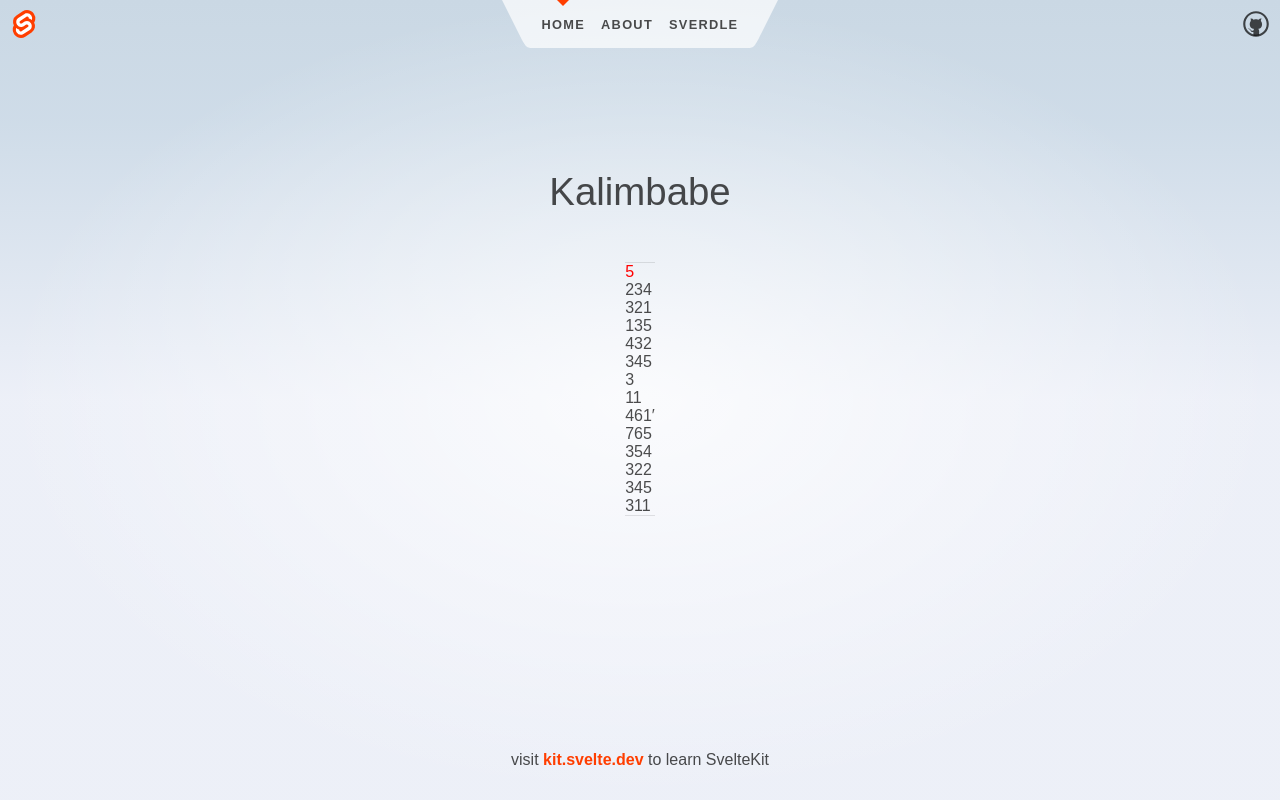
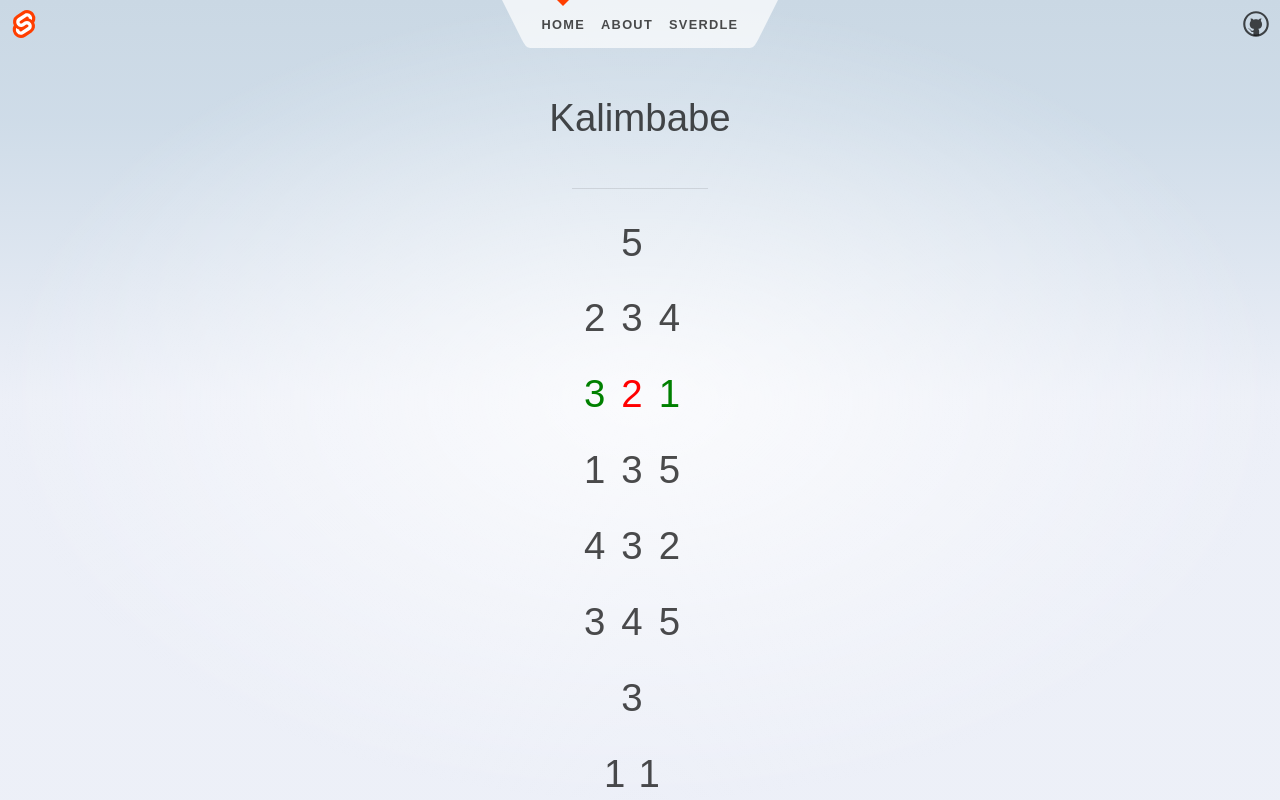
Before and after one commit to jammaloo/kalimbabe, a SvelteKit app: page / in a window 1280 px wide. Shown: the top 800 px of the page. Built offline with nearby package versions, Linux system fonts and the light colour scheme.

Commit message:
feat: line and note tracking

```diff
--- a/src/routes/+page.svelte
+++ b/src/routes/+page.svelte
@@ -18,6 +18,9 @@
 `.trim();
 
 let counter = 0;
+setInterval?.(() => {
+	counter++;
+}, 1000);
 </script>
 
 <svelte:head>
--- a/src/routes/Notes.svelte
+++ b/src/routes/Notes.svelte
@@ -4,27 +4,33 @@
 
 	let noteIndex = 0;
 	const notesStruct = notes.split('\n').map((note) => {
-		return note.split(' ').map((n) => ({
+		const noteLine = note.split(' ').map((n) => ({
 			index: noteIndex++,
 			note: n
 		}));
+		const startNoteIndex = noteLine[0]?.index || 0;
+		const endNoteIndex = noteIndex;
+		return {
+			start: startNoteIndex,
+			end: endNoteIndex,
+			notes: noteLine,
+		}
 	});
+	console.log('noteStruct', notesStruct);
 	let maxIndex = noteIndex;
 </script>
 
-<div class="counter">
 
-	<div class="notes">
-		{#each notesStruct as noteLine}
-			<div class="noteLine">
-				{#each noteLine as note}
-					<span class={`note ${(currentPosition % maxIndex) === note.index && 'highlighted'}`}>
+<div class="notes">
+	{#each notesStruct as noteLine}
+		<h1 class="noteLine {noteLine.start <= (currentPosition % maxIndex) && noteLine.end > (currentPosition % maxIndex) ? 'highlighted' : ''}">
+			{#each noteLine.notes as note}
+					<span class={`note ${(currentPosition % maxIndex) === note.index ? 'highlighted' : ''}`}>
 						{note.note}
 					</span>
-				{/each}
-			</div>
-		{/each}
-	</div>
+			{/each}
+		</h1>
+	{/each}
 </div>
 
 <style>
@@ -32,67 +38,15 @@
 		border-top: 1px solid rgba(0, 0, 0, 0.1);
 		border-bottom: 1px solid rgba(0, 0, 0, 0.1);
 		margin: 1rem 0;
+		height: 100%;
+		letter-spacing: 1rem;
 	}
 
-	.highlighted {
+	.noteLine.highlighted {
+		color: green;
+	}
+
+	.note.highlighted {
 		color: red;
 	}
-
-	.counter button {
-		width: 2em;
-		padding: 0;
-		display: flex;
-		align-items: center;
-		justify-content: center;
-		border: 0;
-		background-color: transparent;
-		touch-action: manipulation;
-		font-size: 2rem;
-	}
-
-	.counter button:hover {
-		background-color: var(--color-bg-1);
-	}
-
-	svg {
-		width: 25%;
-		height: 25%;
-	}
-
-	path {
-		vector-effect: non-scaling-stroke;
-		stroke-width: 2px;
-		stroke: #444;
-	}
-
-	.counter-viewport {
-		width: 8em;
-		height: 4em;
-		overflow: hidden;
-		text-align: center;
-		position: relative;
-	}
-
-	.counter-viewport strong {
-		position: absolute;
-		display: flex;
-		width: 100%;
-		height: 100%;
-		font-weight: 400;
-		color: var(--color-theme-1);
-		font-size: 4rem;
-		align-items: center;
-		justify-content: center;
-	}
-
-	.counter-digits {
-		position: absolute;
-		width: 100%;
-		height: 100%;
-	}
-
-	.hidden {
-		top: -100%;
-		user-select: none;
-	}
 </style>
```
